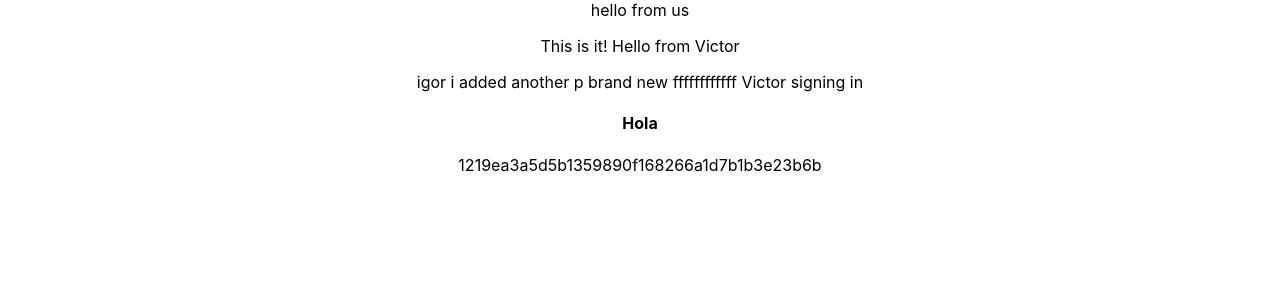
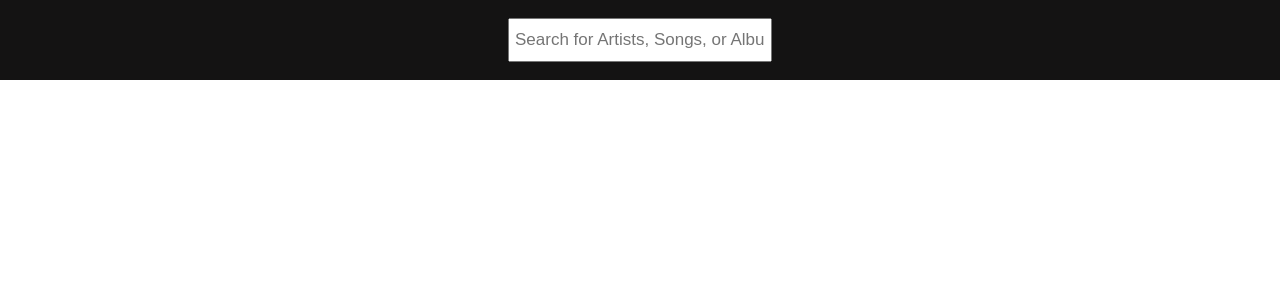
Before and after one commit to georgesnd/soundify, a React (Create React App) app in the folder client/: page / in a window 1280 px wide. Shown: the top 300 px of the page. Built offline with nearby package versions, Linux system fonts and the light colour scheme.

Commit message:
Some more changes

```diff
--- a/client/package.json
+++ b/client/package.json
@@ -4,6 +4,7 @@
   "private": true,
   "proxy": "http://localhost:5000",
   "dependencies": {
+    "@mui/icons-material": "^5.4.2",
     "@testing-library/jest-dom": "^5.16.2",
     "@testing-library/react": "^12.1.2",
     "@testing-library/user-event": "^13.5.0",
--- a/client/src/App.js
+++ b/client/src/App.js
@@ -1,19 +1,12 @@
 
 import './App.css';
+import Navbar from './components/Navbar/Navbar'
 
 function App() {
   return (
-    <div className="App">
-      hello from us
-      <p>This is it! Hello from Victor</p>
-      igor i added another p
-      brand new
-      ffffffffffff
-
-      Victor signing in
-      <h4>Hola</h4>
-      1219ea3a5d5b1359890f168266a1d7b1b3e23b6b
-    </div>
+  <div className='App'>
+    <Navbar />
+  </div>
   );
 }
 
--- a/client/src/components/Sidebar/Sidebar.jsx
+++ b/client/src/components/Sidebar/Sidebar.jsx
@@ -1,7 +1,9 @@
 import React from 'react';
 import './Sidebar';
 
+
 function Sidebar() {
+    // const({})
   return (
     <div>Sidebar</div>
   )
```
Also changed, not shown: client/src/logo.svg (deleted), 1 other file (tests, documents, lock files or other folders).
